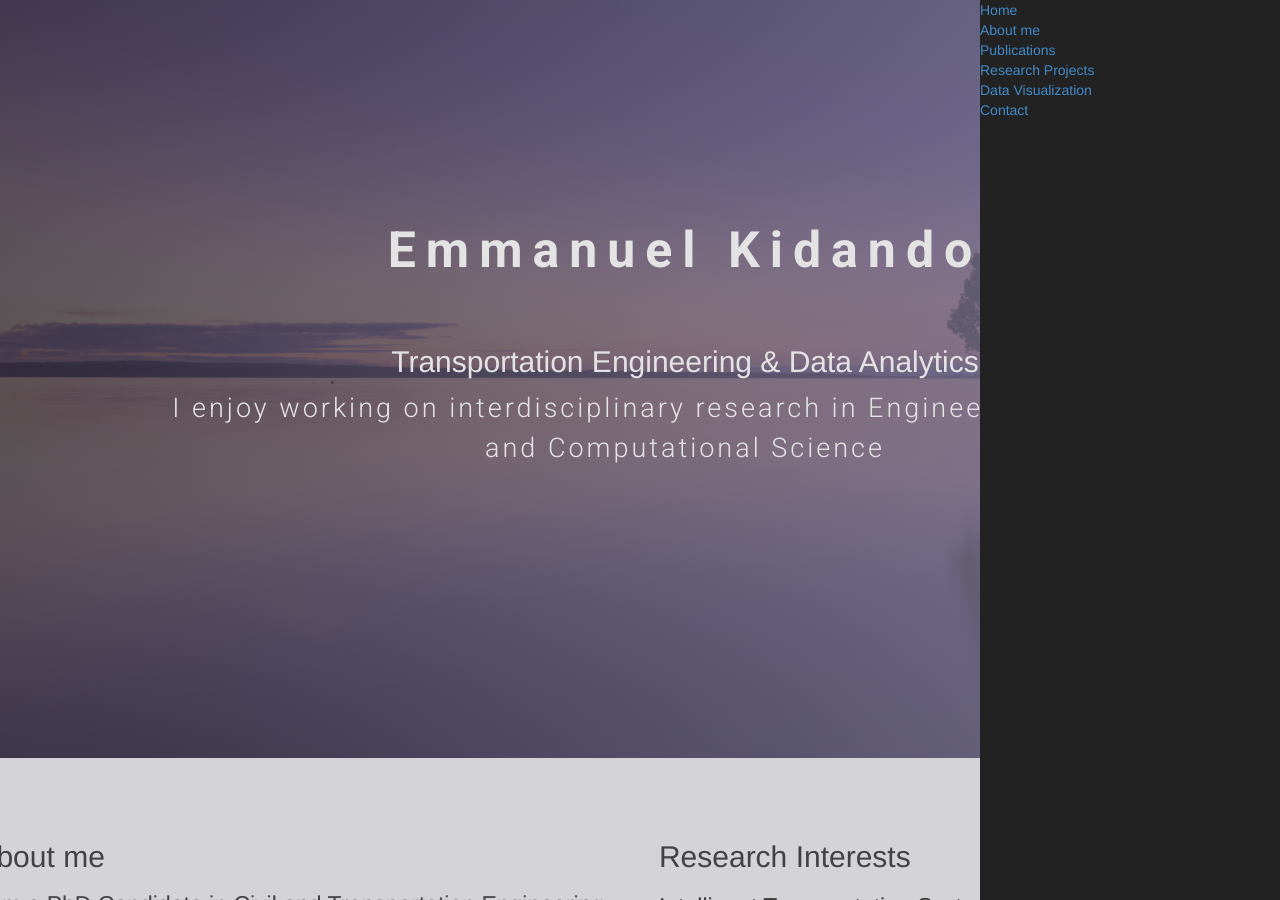
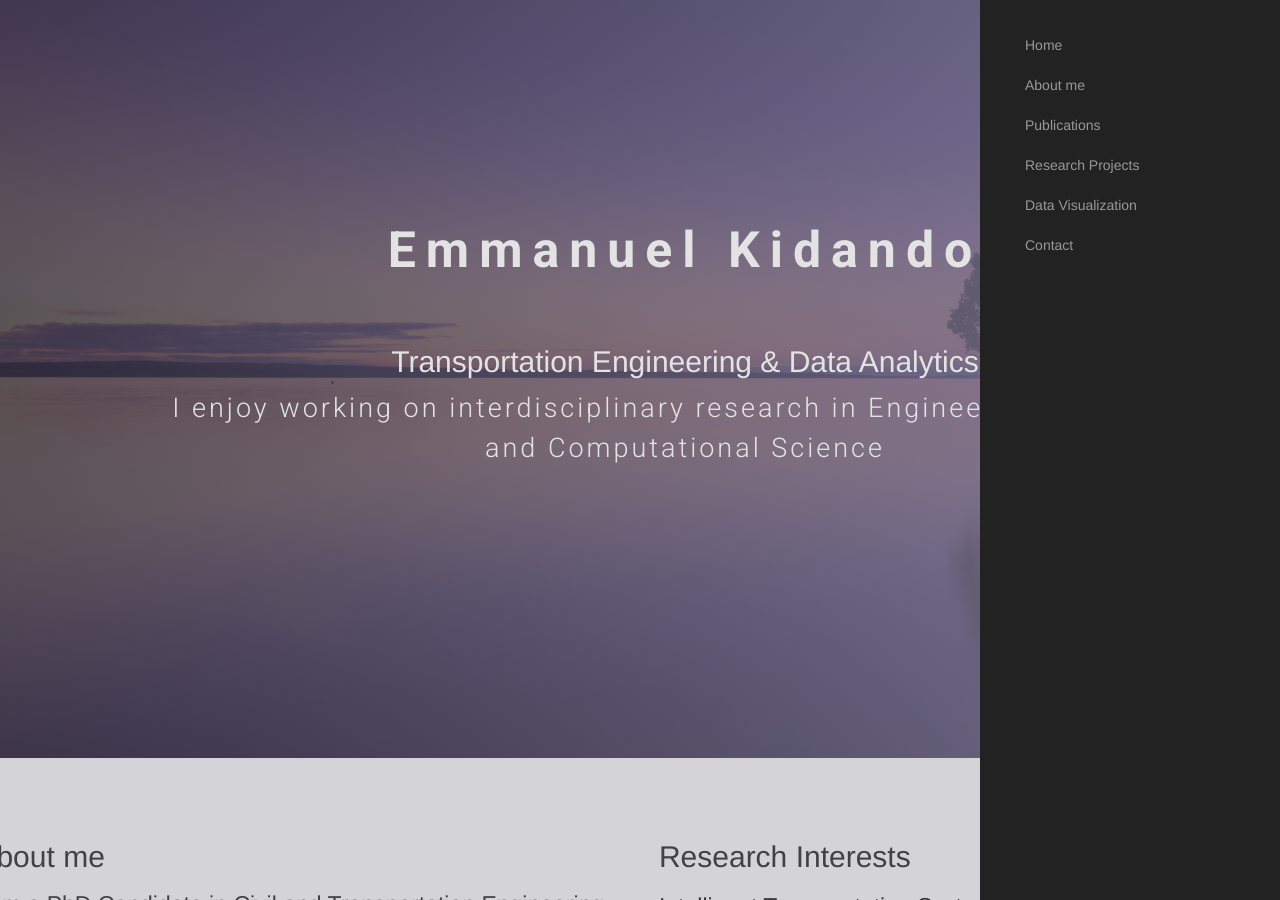
Before and after one commit to ekidando/Kidando, a Jekyll site: the page index.html, which Jekyll copies as it is, in a window 1280 px wide and 900 px high. Built offline with Jekyll 4.4.1, drawn with Linux system fonts in a browser that asks for light colours; nearby versions of some CDN libraries; some web fonts are replaced.

Commit message:
Update index.html

```diff
--- a/index.html
+++ b/index.html
@@ -16,7 +16,7 @@
 
     <!-- The nav menu -->
   <nav id="sidebar-wrapper">
-  <ul >
+  <ul class="sidebar-nav">
     <li><a href="#top" onclick = $("#menu-close").click(); >Home</a></li>
     <li><a href="#about" onclick = $("#menu-close").click(); >About me</a></li>
     <li><a href="File/publication.html" onclick = $("#menu-close").click(); >Publications</a></li>
```
